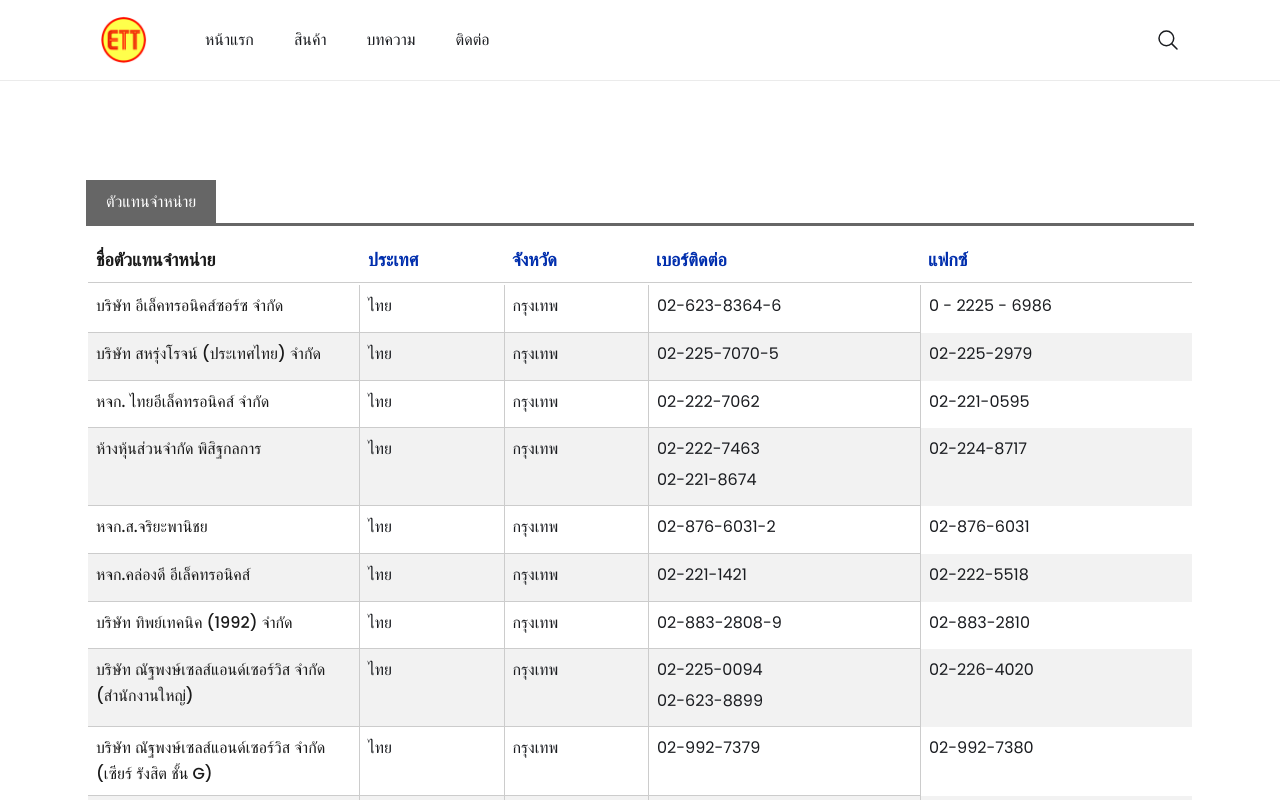
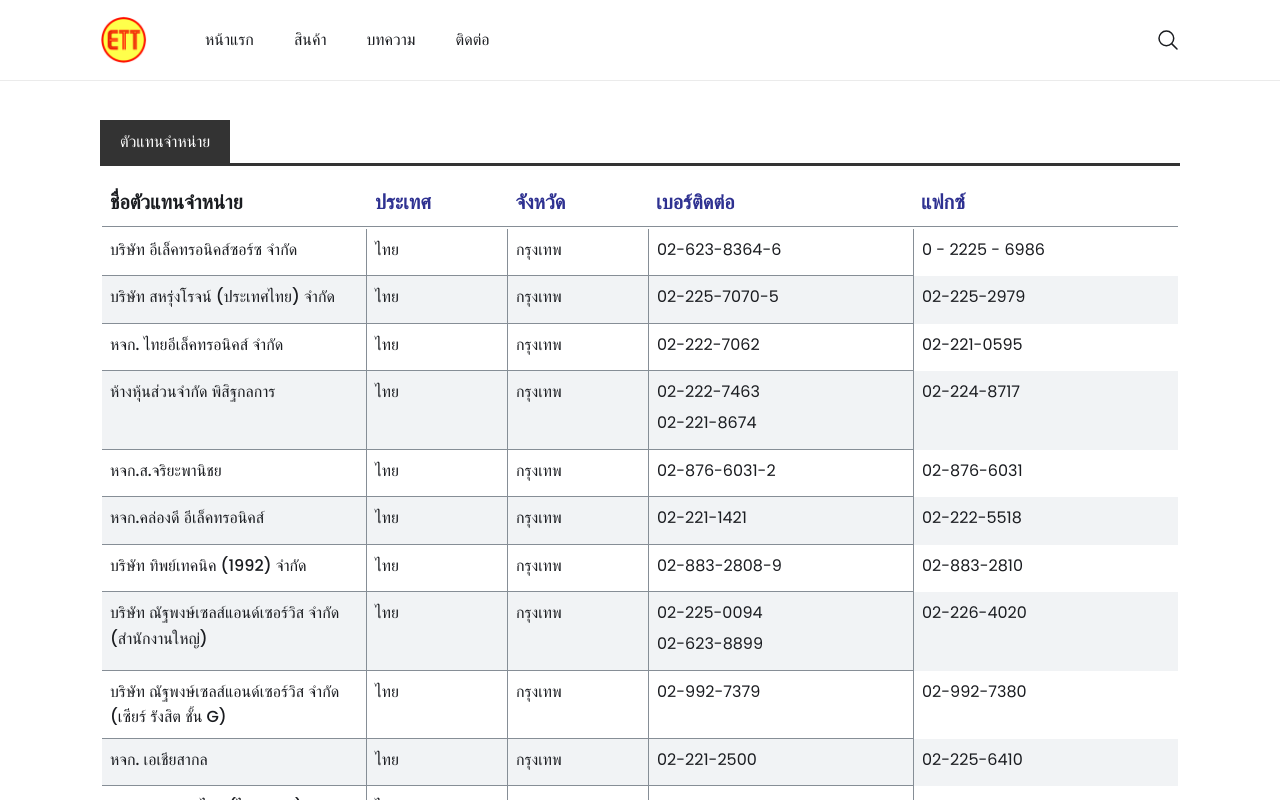
Before and after one commit to boonyarit86/ETT-Shop, a React (Create React App) app: page /partner in a window 1280 px wide. Shown: the top 800 px of the page. Built offline with nearby package versions, Linux system fonts and the light colour scheme.

Commit message:
Redesign Partner page

```diff
--- a/src/pages/Partner.js
+++ b/src/pages/Partner.js
@@ -1,6 +1,6 @@
 import React from "react";
-import styled from "styled-components";
 import TablePartner from "./components/TablePartner";
+import "./Partner.scss";
 
 function Partner() {
   let partners = [
@@ -160,23 +160,12 @@ function Partner() {
   ];
 
   return (
-    <Container>
-      <Content>
+    <div className="partner">
+      <div className="row">
         <TablePartner title="ตัวแทนจำหน่าย" partners={partners} />
-      </Content>
-    </Container>
+      </div>
+    </div>
   );
 }
 
 export default Partner;
-
-const Container = styled.div`
-  margin: 80px auto;
-  max-width: 1128px;
-  padding: 10px;
-`;
-
-const Content = styled.div`
-  margin-top: 10px;
-  width: 100%;
-`;
--- /dev/null
+++ b/src/pages/Partner.scss
@@ -0,0 +1,3 @@
+.partner {
+    padding: 3rem 0;
+}
--- a/src/pages/components/TablePartner.js
+++ b/src/pages/components/TablePartner.js
@@ -1,14 +1,14 @@
 import React from "react";
-import styled from "styled-components";
+import "./TablePartner.scss";
 
 function TablePartner({ title, partners }) {
   return (
-    <div>
-      <Title>
+    <div className="table-partner">
+      <div className="table-partner__title">
         <span>{title}</span>
-      </Title>
-      <Table>
-        <Thead>
+      </div>
+      <table>
+        <thead className="table-partner__thead">
           <tr>
             <th>ชื่อตัวแทนจำหน่าย</th>
             <th>ประเทศ</th>
@@ -16,8 +16,8 @@ function TablePartner({ title, partners }) {
             <th>เบอร์ติดต่อ</th>
             <th>แฟกซ์</th>
           </tr>
-        </Thead>
-        <Tbody>
+        </thead>
+        <tbody className="table-partner__tbody">
           {partners.length > 0 &&
             partners.map((partner, index) => (
               <tr key={index}>
@@ -25,128 +25,27 @@ function TablePartner({ title, partners }) {
                 <td>{partner.country}</td>
                 <td>{partner.province}</td>
                 <td>
-                  <ContactWrap>
+                  <ul className="table-partner__phone-list">
                     {partner.phone.length > 0 &&
                       partner.phone.map((phone) => (
-                        <ContactList key={phone}>{phone}</ContactList>
+                        <li className="table-partner__phone" key={phone}>{phone}</li>
                       ))}
-                  </ContactWrap>
+                  </ul>
                 </td>
                 <td>
-                  <ContactWrap>
+                  <ul className="table-partner__phone-list">
                     {partner.fax.length > 0 &&
                       partner.fax.map((fax) => (
-                        <ContactList key={fax}>{fax}</ContactList>
+                        <li className="table-partner__phone" key={fax}>{fax}</li>
                       ))}
-                  </ContactWrap>
+                  </ul>
                 </td>
               </tr>
             ))}
-        </Tbody>
-      </Table>
+        </tbody>
+      </table>
     </div>
   );
 }
 
 export default TablePartner;
-
-const Title = styled.div`
-  border-bottom: 3px solid #666;
-  padding: 8px 0;
-  margin: 10px 0;
-
-  span {
-    padding: 10px 20px;
-    background: #666;
-    color: #fff;
-  }
-`;
-
-const Table = styled.table`
-  width: 100%;
-`;
-
-const Thead = styled.thead`
-  tr {
-    border-bottom: 1px solid #ccc;
-    display: flex;
-    flex-wrap: wrap;
-  }
-  th {
-    padding: 8px;
-    text-align: left;
-    color: #002ead;
-    font-size: 18px;
-  }
-
-  th:first-child {
-    color: #1a1a1a;
-  }
-
-  th:first-child,
-  th:nth-child(4),
-  th:last-child {
-    flex: 2;
-  }
-
-  th:nth-child(2),
-  th:nth-child(3) {
-    flex: 1;
-  }
-`;
-
-const Tbody = styled.tbody`
-  tr {
-    display: flex;
-    flex-wrap: wrap;
-  }
-  td {
-    padding: 8px;
-    text-align: left;
-    border-right: 1px solid #ccc;
-    border-bottom: 1px solid #ccc;
-  }
-
-  td:first-child {
-    color: #1a1a1a;
-    font-weight: 500;
-  }
-
-  td:last-child {
-    border: none;
-  }
-
-  tr:nth-child(even) {
-    background: #f2f2f2;
-  }
-
-  tr:hover {
-    background: #ddd;
-  }
-
-  td:first-child,
-  td:nth-child(4),
-  td:last-child {
-    flex: 2;
-  }
-
-  td:nth-child(2),
-  td:nth-child(3) {
-    flex: 1;
-  }
-
-  @media(max-width: 500px) {
-    td:first-child {
-        width: 80px;
-        overflow: scroll;
-  }
-  }
-`;
-
-const ContactWrap = styled.ul`
-  list-style: none;
-`;
-
-const ContactList = styled.li`
-  margin-bottom: 5px;
-`;
--- /dev/null
+++ b/src/pages/components/TablePartner.scss
@@ -0,0 +1,102 @@
+.table-partner {
+  table {
+    width: 100%;
+  }
+
+  &__thead {
+    tr {
+      border-bottom: 1px solid var(--color-grey--dark);
+      display: flex;
+      flex-wrap: wrap;
+    }
+    th {
+      padding: 0.8rem;
+      text-align: left;
+      color: var(--color-accent);
+      font-size: var(--font-size--medium);
+    }
+
+    th:first-child {
+      color: var(--color-black);
+    }
+
+    th:first-child,
+    th:nth-child(4),
+    th:last-child {
+      flex: 2;
+    }
+
+    th:nth-child(2),
+    th:nth-child(3) {
+      flex: 1;
+    }
+  }
+
+  &__title {
+    border-bottom: 3px solid var(--color-black-2);
+    padding: 0.8rem 0;
+    margin: 1rem 0;
+
+    span {
+      padding: 1rem 2rem;
+      background: var(--color-black-2);
+      color: var(--color-white);
+    }
+  }
+
+  &__tbody {
+    tr {
+      display: flex;
+      flex-wrap: wrap;
+    }
+    td {
+      padding: 0.8rem;
+      text-align: left;
+      border-right: 1px solid var(--color-grey--dark);
+      border-bottom: 1px solid var(--color-grey--dark);
+    }
+
+    td:first-child {
+      color: var(--color-black);
+      font-weight: var(--font-weight--medium);
+    }
+
+    td:last-child {
+      border: none;
+    }
+
+    tr:nth-child(even) {
+      background: var(--color-grey--light);
+    }
+
+    tr:hover {
+      background: var(--color-grey--medium);
+    }
+
+    td:first-child,
+    td:nth-child(4),
+    td:last-child {
+      flex: 2;
+    }
+
+    td:nth-child(2),
+    td:nth-child(3) {
+      flex: 1;
+    }
+
+    @media (max-width: 31.25em) {
+      td:first-child {
+        width: 8rem;
+        overflow: scroll;
+      }
+    }
+  }
+
+  &__phone-list {
+    list-style: none;
+  }
+
+  &__phone {
+    margin-bottom: 0.5rem;
+  }
+}
```
